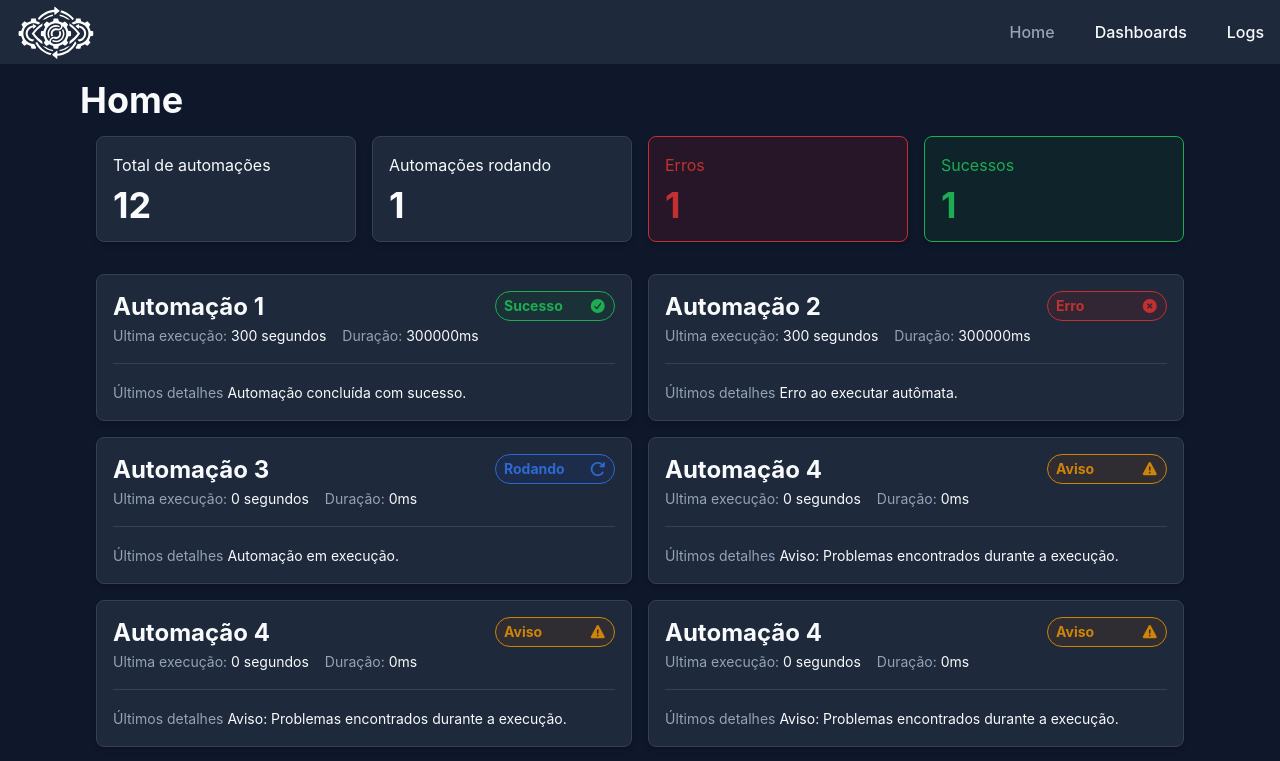
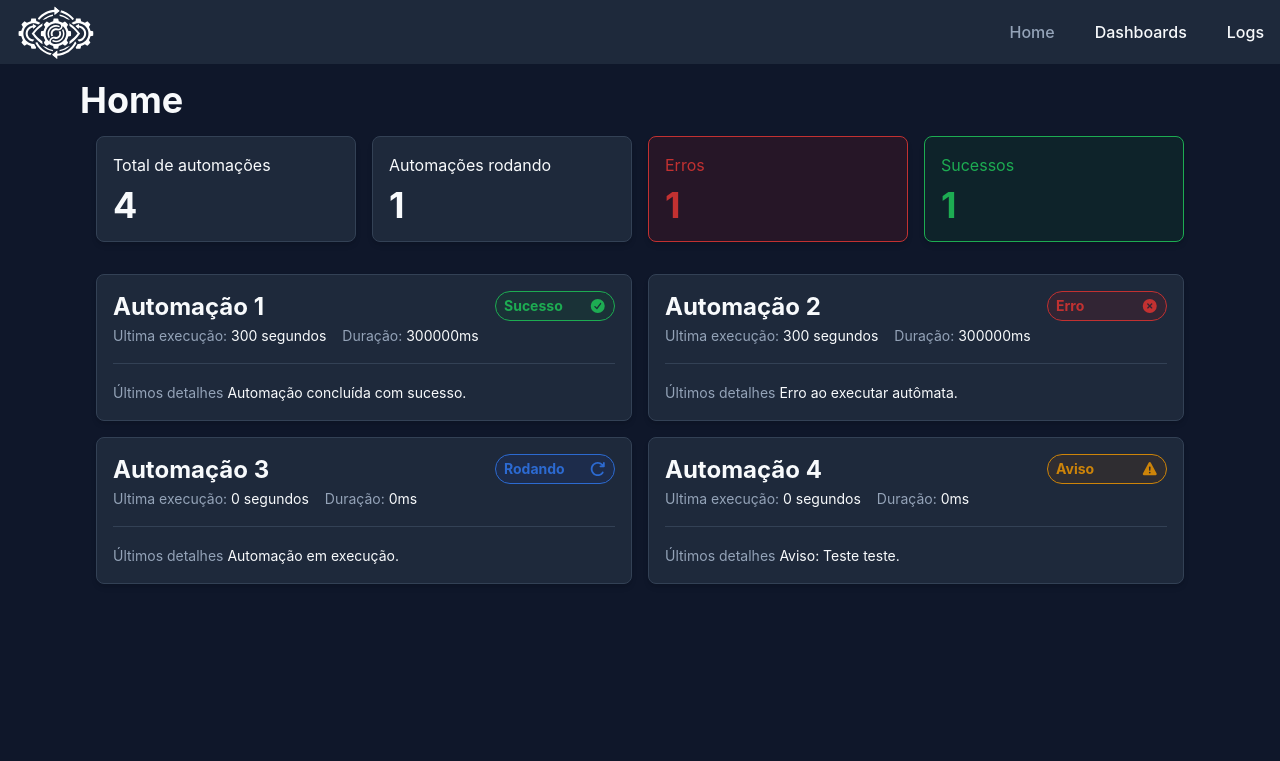
Before and after one commit to Larand26/Monitoramento-Automacoes, a React (Vite) app: page / in a window 1280 px wide. Shown: the top 761 px of the page. Built offline with nearby package versions, Linux system fonts and the light colour scheme.

Commit message:
feat: só mostra uma automação na home

```diff
--- a/src/components/Table.tsx
+++ b/src/components/Table.tsx
@@ -1,6 +1,4 @@
 import { useEffect, useMemo, useState } from "react";
-
-type TableRow = Record<string, unknown>;
 
 interface TableOption {
   label: string;
@@ -8,8 +6,8 @@ interface TableOption {
   format?: string;
 }
 
-interface TableProps {
-  data: TableRow[];
+interface TableProps<T extends object> {
+  data: T[];
   options: TableOption[];
 }
 
@@ -43,7 +41,10 @@ function formatCellValue(value: unknown, format?: string) {
   return String(value);
 }
 
-export default function Table({ data, options }: TableProps) {
+export default function Table<T extends object>({
+  data,
+  options,
+}: TableProps<T>) {
   const [currentPage, setCurrentPage] = useState(1);
 
   const totalPages = Math.max(1, Math.ceil(data.length / ITEMS_PER_PAGE));
@@ -86,7 +87,10 @@ export default function Table({ data, options }: TableProps) {
                     key={`${column.camp}-${rowIndex}`}
                     className="px-6 py-3 text-[13px] font-semibold text-slate-100 first:pl-5 last:pr-5"
                   >
-                    {formatCellValue(row[column.camp], column.format)}
+                    {formatCellValue(
+                      row[column.camp as keyof T],
+                      column.format,
+                    )}
                   </td>
                 ))}
               </tr>
--- a/src/data/logs.ts
+++ b/src/data/logs.ts
@@ -1,4 +1,6 @@
-export const logs = [
+import type { iLog } from "../interfaces/interfaces";
+
+export const logs: iLog[] = [
   {
     jobName: "Automação 1",
     runId: 1,
@@ -40,7 +42,7 @@ export const logs = [
     startedAt: new Date("2026-01-01T00:20:00Z"),
     finishedAt: undefined,
     durationMs: 0,
-    message: "Aviso: Problemas encontrados durante a execução.",
+    message: "Aviso: Teste teste.",
     details: {},
   },
   {
--- a/src/pages/home/Home.tsx
+++ b/src/pages/home/Home.tsx
@@ -1,5 +1,3 @@
-import { useState } from "react";
-
 import NavBar from "../../components/NavBar";
 import CardStatistics from "../../components/CardStatistics";
 import CardAutomation from "../../components/CardAutomation";
@@ -8,16 +6,20 @@ import type { iLog } from "../../interfaces/interfaces";
 import { logs } from "../../data/logs";
 
 export default function Home() {
-  const [logsState, setLogsState] = useState(logs);
+  const latestLogsByAutomation: iLog[] = Array.from(
+    new Map(
+      [...logs].reverse().map((log) => [log.jobName, log] as const),
+    ).values(),
+  ).reverse();
 
-  const totalAutomations = logsState.length;
-  const automationsRunning = logsState.filter(
+  const totalAutomations = latestLogsByAutomation.length;
+  const automationsRunning = latestLogsByAutomation.filter(
     (log) => log.status === "running",
   ).length;
-  const automationsErrors = logsState.filter(
+  const automationsErrors = latestLogsByAutomation.filter(
     (log) => log.status === "error",
   ).length;
-  const automationsSuccess = logsState.filter(
+  const automationsSuccess = latestLogsByAutomation.filter(
     (log) => log.status === "success",
   ).length;
 
@@ -49,8 +51,8 @@ export default function Home() {
         </div>
         {/* Automations */}
         <div className="w-full grid grid-cols-1 md:grid-cols-2 gap-4 p-4">
-          {logsState.map((log) => (
-            <CardAutomation key={log.runId} log={log as iLog} />
+          {latestLogsByAutomation.map((log) => (
+            <CardAutomation key={log.jobName} log={log} />
           ))}
         </div>
       </div>
```
